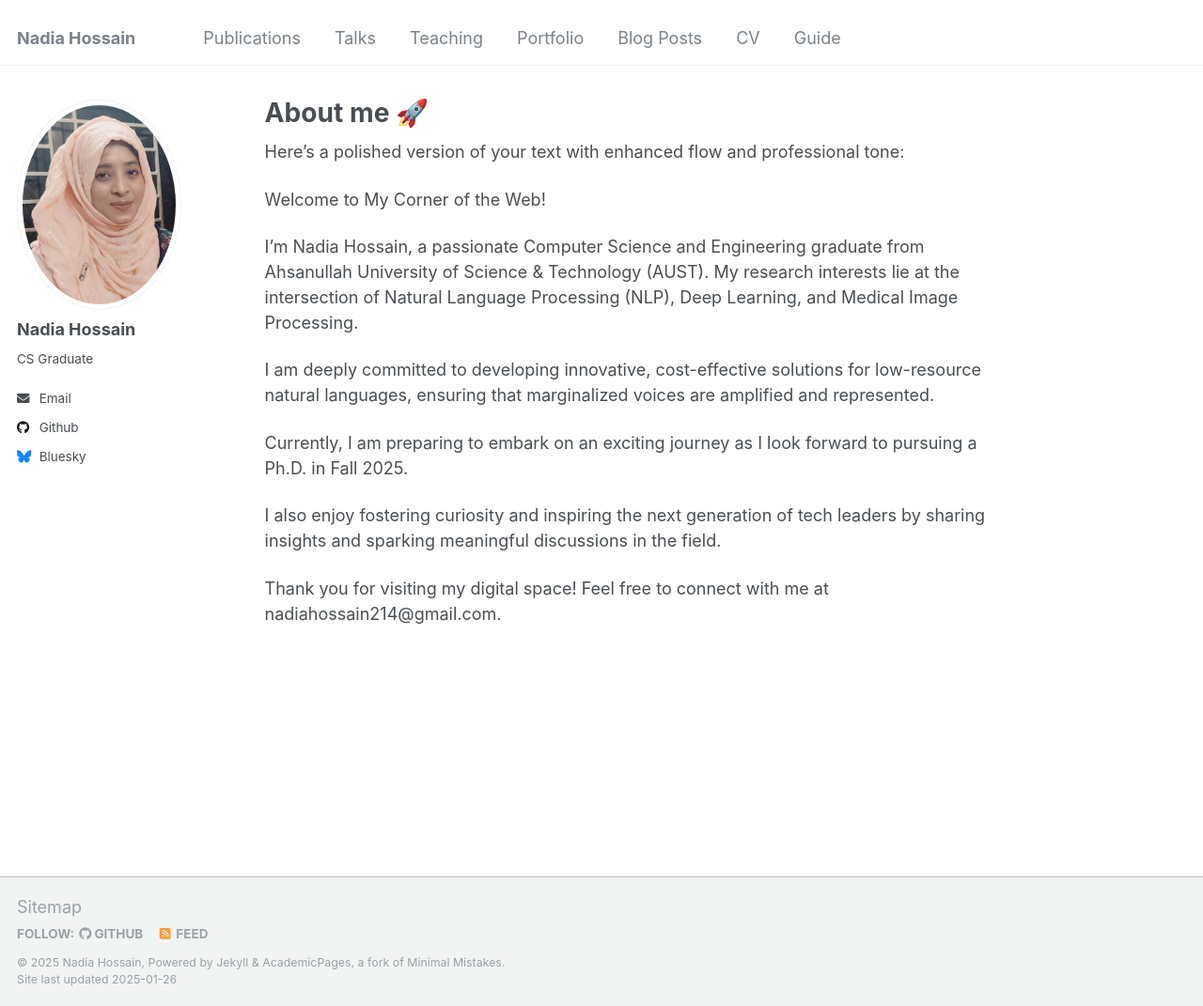
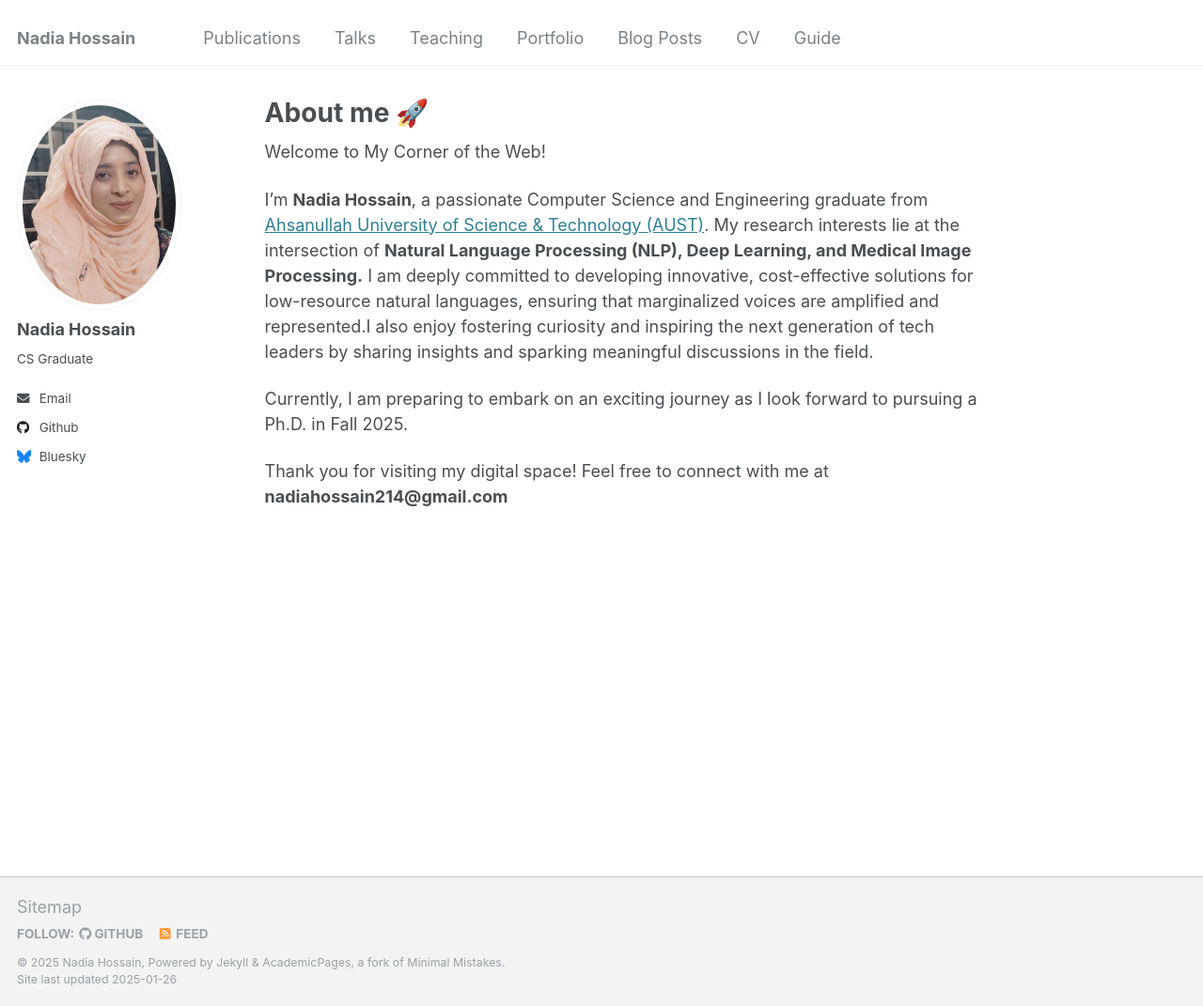
Before and after one commit to Nadia214/hnadia, a Jekyll site: the page built from _pages/about.md, in a window 1280 px wide and 1071 px high. Shown: the whole window at 94% size. Built offline with Jekyll 4.4.1, drawn with Linux system fonts in a browser that asks for light colours.

Commit message:
Update about.md

```diff
--- a/_pages/about.md
+++ b/_pages/about.md
@@ -6,16 +6,13 @@ redirect_from:
   - /about/
   - /about.html
 ---
-Here’s a polished version of your text with enhanced flow and professional tone:
 
 Welcome to My Corner of the Web!
 
-I’m Nadia Hossain, a passionate Computer Science and Engineering graduate from Ahsanullah University of Science & Technology (AUST). My research interests lie at the intersection of Natural Language Processing (NLP), Deep Learning, and Medical Image Processing.
-
-I am deeply committed to developing innovative, cost-effective solutions for low-resource natural languages, ensuring that marginalized voices are amplified and represented.
+I’m **Nadia Hossain**, a passionate Computer Science and Engineering graduate from [Ahsanullah University of Science & Technology (AUST)](http://aust.edu/). My research interests lie at the intersection of **Natural Language Processing (NLP), Deep Learning, and Medical Image Processing.**
+I am deeply committed to developing innovative, cost-effective solutions for low-resource natural languages, ensuring that marginalized voices are amplified and represented.I also enjoy fostering curiosity and inspiring the next generation of tech leaders by sharing insights and sparking meaningful discussions in the field.
 
 Currently, I am preparing to embark on an exciting journey as I look forward to pursuing a Ph.D. in Fall 2025.
 
-I also enjoy fostering curiosity and inspiring the next generation of tech leaders by sharing insights and sparking meaningful discussions in the field.
 
-Thank you for visiting my digital space! Feel free to connect with me at nadiahossain214@gmail.com.
+Thank you for visiting my digital space! Feel free to connect with me at **nadiahossain214@gmail.com**
```
